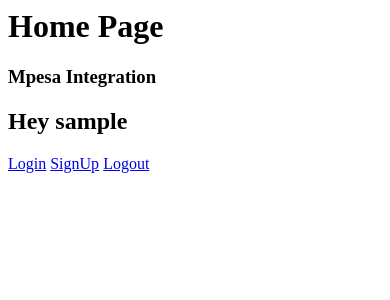
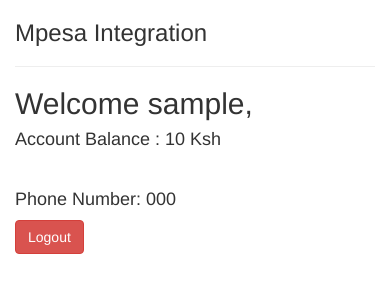
Before and after one commit to Kiptim54/Mpesa_test, a Django app: page / in a window 390 px wide. Shown: the top 300 px of the page. Run offline with Django 3.2, Linux system fonts and the light colour scheme; a user stored in the database is signed in; tables that the repository leaves empty hold one stand-in row (values such as "Sample post"); some libraries are stand-ins or nearby versions.

Commit message:
add changed IntegerField to CharField for phone numbers

```diff
--- a/mpesa/models.py
+++ b/mpesa/models.py
@@ -11,8 +11,12 @@ from phonenumber_field.modelfields import PhoneNumberField
 
 class Profile(models.Model):
     user = models.OneToOneField(User, on_delete=models.CASCADE)
-    Account_Balance = models.IntegerField()
-    phone_number = models.IntegerField(null=True, blank=True)
+    Account_Balance = models.IntegerField(default=0)
+    phone_number = models.CharField(max_length=40 ,null=True, blank=True)
+
+    def __str__(self):
+        return self.user.username
+
 
 @receiver(post_save, sender=User)
 def update_user_profile(sender, instance, created, **kwargs):
--- a/mpesa/templates/base.html
+++ b/mpesa/templates/base.html
@@ -6,6 +6,8 @@
     <meta charset="UTF-8">
     <meta name="viewport" content="width=device-width, initial-scale=1.0">
     <meta http-equiv="X-UA-Compatible" content="ie=edge">
+    <!-- Latest compiled and minified CSS -->
+    <link rel="stylesheet" href="https://maxcdn.bootstrapcdn.com/bootstrap/3.3.7/css/bootstrap.min.css" integrity="sha384-BVYiiSIFeK1dGmJRAkycuHAHRg32OmUcww7on3RYdg4Va+PmSTsz/K68vbdEjh4u" crossorigin="anonymous">
     {% if title %}
     <title>{{title}}</title>
     {% else %}
--- a/mpesa/templates/index.html
+++ b/mpesa/templates/index.html
@@ -1,10 +1,30 @@
-<h1>Home Page</h1>
-<h3>Mpesa Integration</h3>
-{% if user.is_authenticated%}
-<h2>Hey {{user.username}}</h2>
-{% else %}
-<h2>Hey Stranger</h2>
-{% endif%}
-<a href="/login">Login</a>
-<a href="/signup">SignUp</a>
-<a href="/logout">Logout</a>
+{% extends 'base.html'%}
+{% load bootstrap3%}
+{% block content %}
+<div class="container">
+        <h3>Mpesa Integration</h3>
+        <hr>
+        {% if user.is_authenticated%}
+        <h2>Welcome {{user.username}},</h2>
+        <h4>Account Balance : {{profile.Account_Balance}} Ksh</h4>
+        <br>
+        <h4>Phone Number: {{profile.phone_number}}</h4>
+        <button class="btn btn-danger"><a style="color:white;" href="/logout">Logout</a></button>
+        {% else %}
+        <h2>Welcome Stranger</h2>
+        <button class="btn btn-danger"><a style="color:white;"href="/login">Login</a></button>
+        <button class="btn btn-danger"> <a style="color:white;" href="/signup">SignUp</a></button>
+        {% endif%}
+
+
+
+<br>
+<span>
+
+
+</span>
+</div>
+
+
+
+{%endblock%}
--- a/mpesa/views.py
+++ b/mpesa/views.py
@@ -3,13 +3,17 @@ from __future__ import unicode_literals
 from django.shortcuts import render, redirect
 from .forms import SignUpForm
 from django.contrib.auth import authenticate, login
+from .models import Profile
 
 
 def index(request):
     title="Home Page"
     current_user = request.user
     try:
+        profile=Profile.objects.get(user=current_user)
+        print(profile.Account_Balance)
         print(current_user.profile.phone_number)
+        return render(request, 'index.html', {"title":title,"profile":profile})
     except:
         print("anonymous")
     return render(request, 'index.html', {"title":title})
```
Also changed, not shown: mpesa/migrations/0012_auto_20180807_0800.py (added), mpesa/migrations/0013_auto_20180807_0833.py (added), mpesa/migrations/0014_auto_20180807_0837.py (added), mpesa/migrations/0015_auto_20180807_0842.py (added), mpesa/migrations/0016_auto_20180807_0844.py (added).
